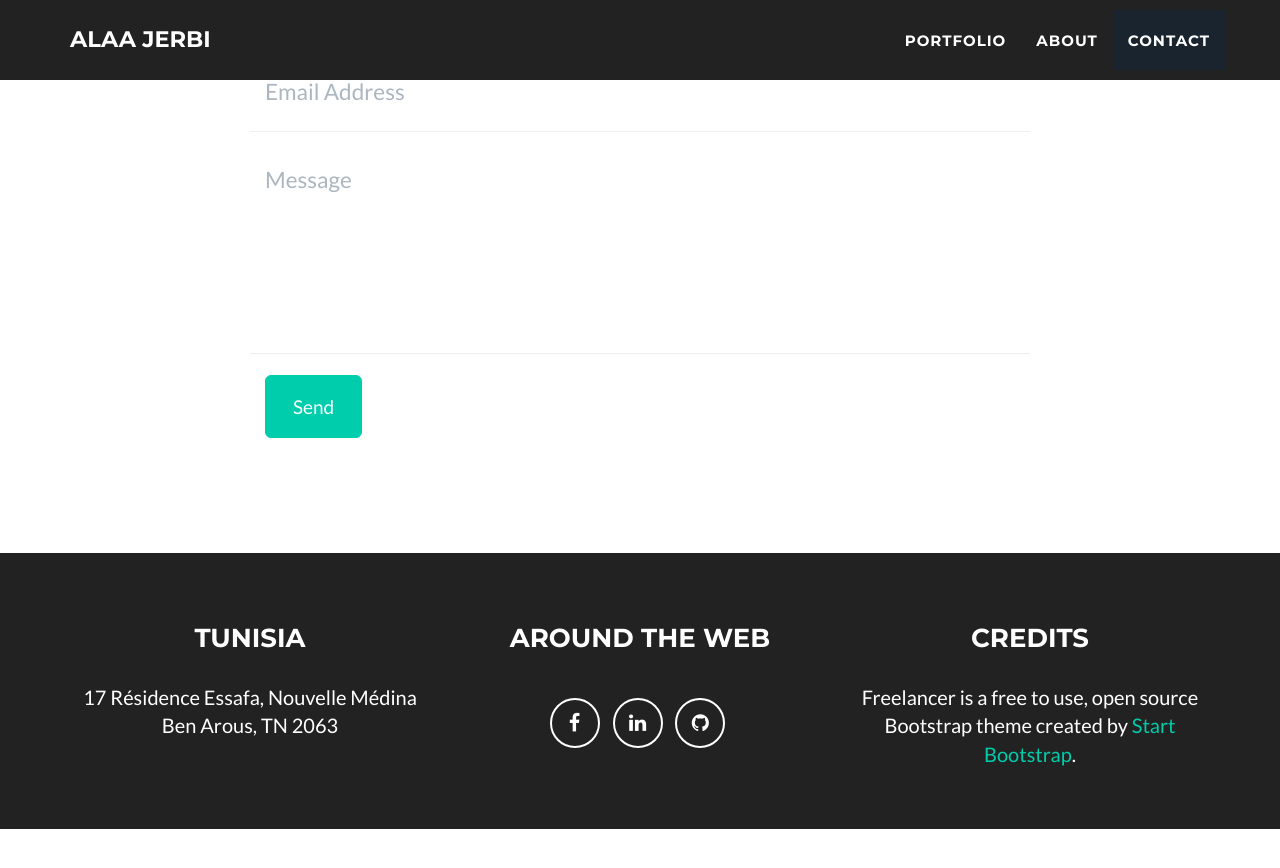
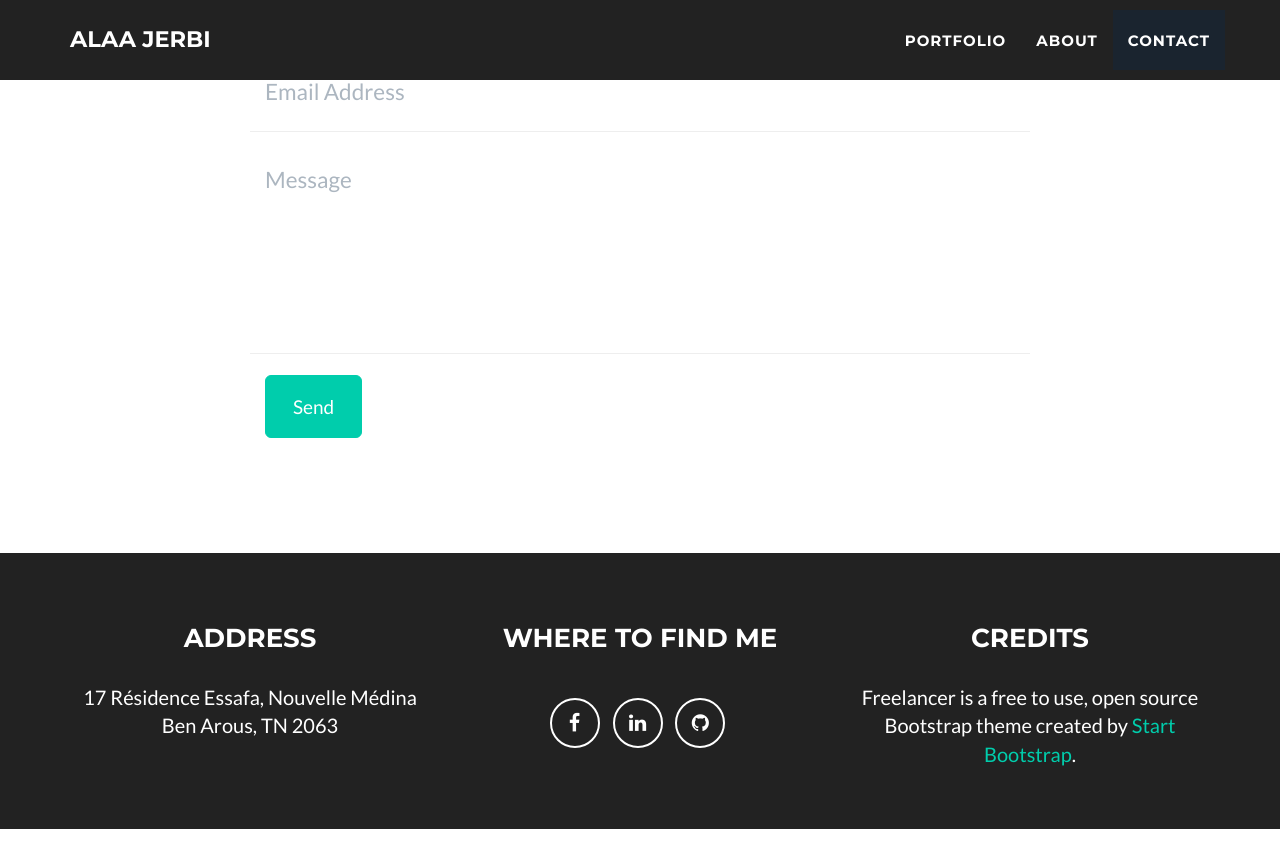
Before and after one commit to alaajerbi/alaajerbi.github.io, a Jekyll site: the page built from _posts/2020-10-03-tlibra.markdown, in a window 1280 px wide and 900 px high, scrolled down 1635 px. Shown: the top 868 px of the window. Built offline with Jekyll 4.4.1, drawn with Linux system fonts in a browser that asks for light colours.

Commit message:
Update _config.yml

```diff
--- a/_config.yml
+++ b/_config.yml
@@ -34,8 +34,8 @@ color:
 # Footer settings
 footer:
   copyright: Alaa Jerbi
-  location: Tunisia
-  social: Around the Web
+  location: Address
+  social: Where to find me
   credits: Credits
 
 # Social networks usernames (many more available: google-plus, flickr, dribbble, pinterest, instagram, tumblr, linkedin, etc.)
```
